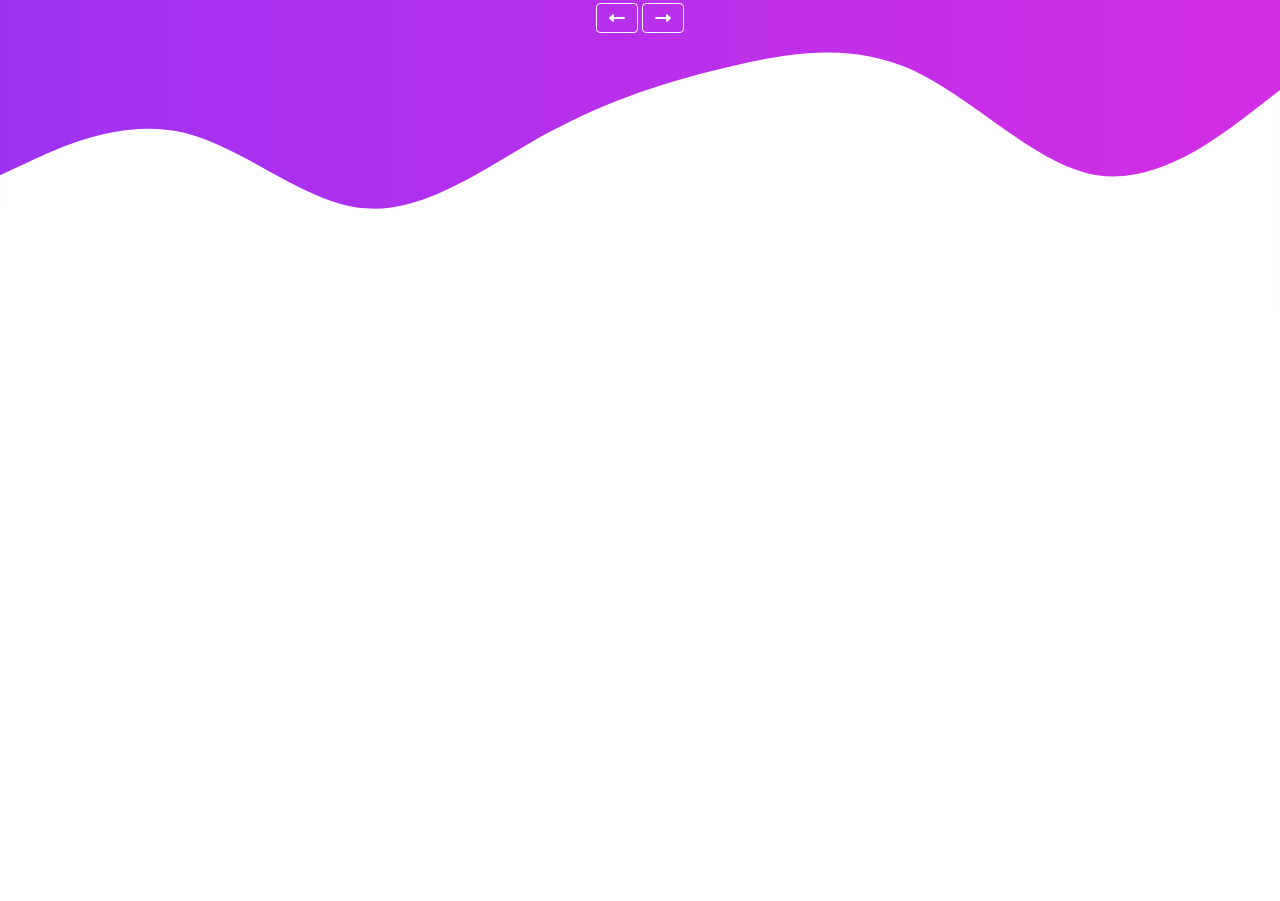
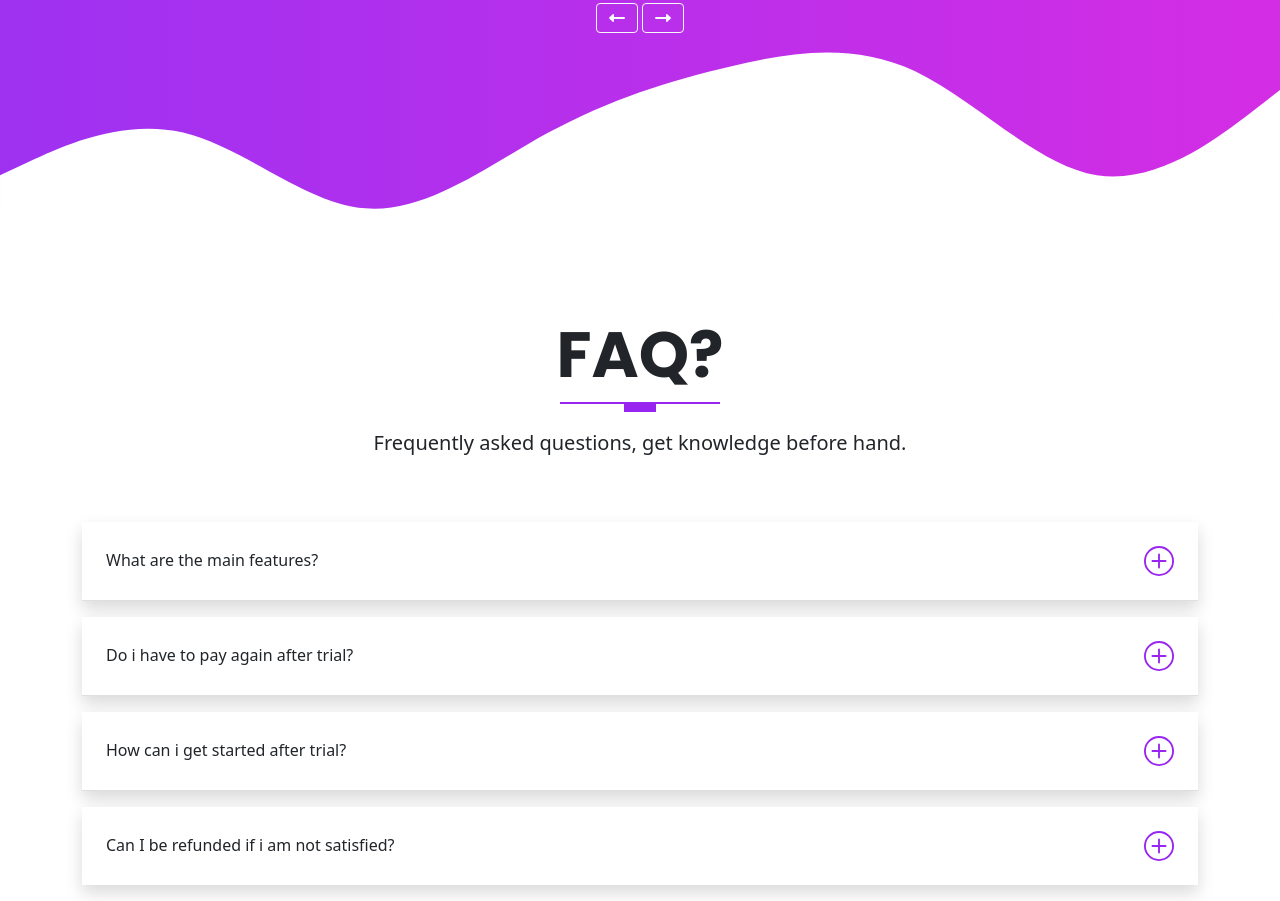
Before and after one commit to olaide-hok/Bootstrap-5-and-SASS, a website: page index.html in a window 1280 px wide. Shown: the part 3994-4895 px from the top of the page. Before the commit the page ends 4311 px from the top, so only its background shows below. Drawn offline with Linux system fonts and the light colour scheme.

Commit message:
Complete FAQ Section.
Override bootstrap accordion-padding for x and y axes in custom sass

```diff
--- a/index.html
+++ b/index.html
@@ -432,6 +432,74 @@
     </svg>
   </section>
 
+  <!-- Start FAQ Section -->
+  <section id="id" class="faq">
+    <div class="container">
+      <div class="row text-center">
+        <h1 class="display-3 fw-bold text-uppercase">faq?</h1>
+        <div class="heading-line"></div>
+        <p class="lead">Frequently asked questions, get knowledge before hand.</p>
+      </div>
+
+      <!-- Accordion Content -->
+      <div class="row mt-5">
+        <div class="col-md-12">
+          <div class="accordion accordion-flush" id="accordionFlushExample">
+            <!-- Accordion Item 1 -->
+            <div class="accordion-item shadow mb-3">
+              <h2 class="accordion-header" id="flush-headingOne">
+                <button class="accordion-button collapsed" type="button" data-bs-toggle="collapse" data-bs-target="#flush-collapseOne" aria-expanded="false" aria-controls="flush-collapseOne">
+                  What are the main features?
+                </button>
+              </h2>
+              <div id="flush-collapseOne" class="accordion-collapse collapse" aria-labelledby="flush-headingOne" data-bs-parent="#accordionFlushExample">
+                <div class="accordion-body">Placeholder content for this accordion, which is intended to demonstrate the <code>.accordion-flush</code> class. This is the first item's accordion body.</div>
+              </div>
+            </div>
+
+            <!-- Accordion Item 2 -->
+
+            <div class="accordion-item shadow mb-3">
+              <h2 class="accordion-header" id="flush-headingTwo">
+                <button class="accordion-button collapsed" type="button" data-bs-toggle="collapse" data-bs-target="#flush-collapseTwo" aria-expanded="false" aria-controls="flush-collapseTwo">
+                  Do i have to pay again after trial?
+                </button>
+              </h2>
+              <div id="flush-collapseTwo" class="accordion-collapse collapse" aria-labelledby="flush-headingTwo" data-bs-parent="#accordionFlushExample">
+                <div class="accordion-body">Placeholder content for this accordion, which is intended to demonstrate the <code>.accordion-flush</code> class. This is the second item's accordion body. Let's imagine this being filled with some actual content.</div>
+              </div>
+            </div>
+
+            <!-- Accordion Item 3 -->
+            <div class="accordion-item shadow mb-3">
+              <h2 class="accordion-header" id="flush-headingThree">
+                <button class="accordion-button collapsed" type="button" data-bs-toggle="collapse" data-bs-target="#flush-collapseThree" aria-expanded="false" aria-controls="flush-collapseThree">
+                  How can i get started after trial?
+                </button>
+              </h2>
+              <div id="flush-collapseThree" class="accordion-collapse collapse" aria-labelledby="flush-headingThree" data-bs-parent="#accordionFlushExample">
+                <div class="accordion-body">Placeholder content for this accordion, which is intended to demonstrate the <code>.accordion-flush</code> class. This is the third item's accordion body. Nothing more exciting happening here in terms of content, but just filling up the space to make it look, at least at first glance, a bit more representative of how this would look in a real-world application.</div>
+              </div>
+            </div>
+
+            <!-- Accordion Item 4 -->
+            <div class="accordion-item shadow mb-3">
+              <h2 class="accordion-header" id="flush-headingFour">
+                <button class="accordion-button collapsed" type="button" data-bs-toggle="collapse" data-bs-target="#flush-collapseFour" aria-expanded="false" aria-controls="flush-collapseFour">
+                  Can I be refunded if i am not satisfied?
+                </button>
+              </h2>
+              <div id="flush-collapseFour" class="accordion-collapse collapse" aria-labelledby="flush-headingFour" data-bs-parent="#accordionFlushExample">
+                <div class="accordion-body">Placeholder content for this accordion, which is intended to demonstrate the <code>.accordion-flush</code> class. This is the third item's accordion body. Nothing more exciting happening here in terms of content, but just filling up the space to make it look, at least at first glance, a bit more representative of how this would look in a real-world application.</div>
+              </div>
+            </div>
+
+          </div>
+        </div>
+      </div>
+    </div>
+  </section>
+
   <script src="assets/js/bootstrap.bundle.js"></script>
   <script src="assets/vendors/js/glightbox.min.js"></script>
   <script type="text/javascript">
--- a/scss/_custom.scss
+++ b/scss/_custom.scss
@@ -21,6 +21,8 @@ $primary:       $purple-dark;
 $secondary:     $pink;
 
 // Accordion Overrides
+$accordion-padding-y:                     1.5rem;
+$accordion-padding-x:                     1.5rem;
 $accordion-icon-color:                    $primary;
 $accordion-icon-active-color:             $secondary;
 
```
Also changed, not shown: assets/css/style.css.
